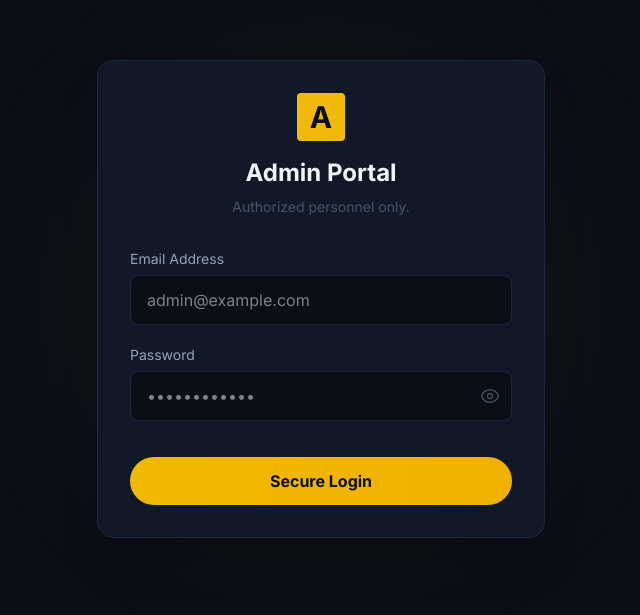
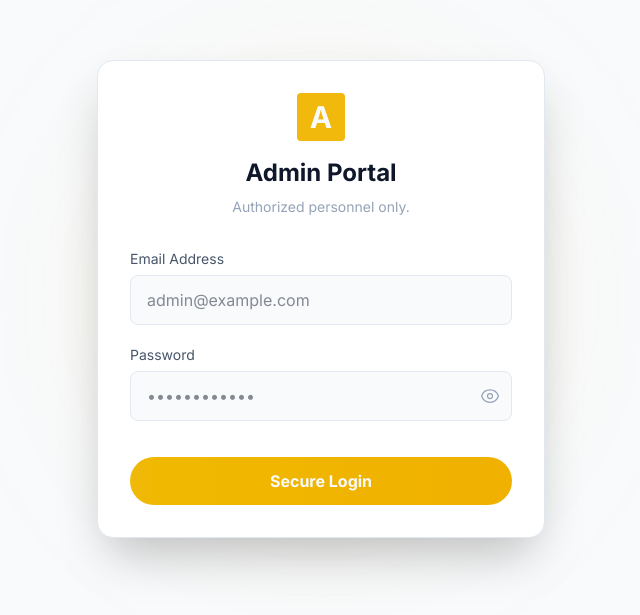
Before and after one commit to mahmoudRagab7/axis-portfolio, a React (Vite) app: page /admin/login in a window 1280 px wide. Shown: the part 101-716 px from the top of the page, without its empty margins (319-959 px from the left). Built offline with nearby package versions, Linux system fonts and the light colour scheme; no server answers.

Commit message:
adding dark and light mode

```diff
--- a/src/App.jsx
+++ b/src/App.jsx
@@ -1,10 +1,13 @@
 import AppRoutes from './routes/AppRoutes';
+import { ThemeProvider } from './context/ThemeContext';
 
 function App() {
   return (
-    <div className="w-full min-h-screen bg-bg-primary text-text-primary font-inter">
-      <AppRoutes />
-    </div>
+    <ThemeProvider>
+      <div className="w-full min-h-screen bg-bg-primary text-text-primary font-inter transition-colors duration-300">
+        <AppRoutes />
+      </div>
+    </ThemeProvider>
   );
 }
 
--- /dev/null
+++ b/src/components/common/ThemeToggle.jsx
@@ -0,0 +1,39 @@
+import { motion } from 'framer-motion';
+import { useTheme } from '../../context/ThemeContext';
+
+const ThemeToggle = ({ className = '' }) => {
+  const { theme, toggleTheme } = useTheme();
+
+  return (
+    <button
+      onClick={toggleTheme}
+      className={`relative flex items-center justify-center w-10 h-10 rounded-full bg-bg-tertiary border border-border text-text-secondary hover:text-accent-gold transition-colors focus:outline-none overflow-hidden cursor-pointer ${className}`}
+      aria-label="Toggle Theme"
+    >
+      <motion.div
+        initial={false}
+        animate={{
+          y: theme === 'dark' ? 0 : 30,
+          opacity: theme === 'dark' ? 1 : 0,
+        }}
+        transition={{ duration: 0.3, ease: 'easeInOut' }}
+        className="absolute inset-0 flex items-center justify-center"
+      >
+        🌙
+      </motion.div>
+      <motion.div
+        initial={false}
+        animate={{
+          y: theme === 'light' ? 0 : -30,
+          opacity: theme === 'light' ? 1 : 0,
+        }}
+        transition={{ duration: 0.3, ease: 'easeInOut' }}
+        className="absolute inset-0 flex items-center justify-center text-lg"
+      >
+        ☀️
+      </motion.div>
+    </button>
+  );
+};
+
+export default ThemeToggle;
--- a/src/components/layout/AdminLayout.jsx
+++ b/src/components/layout/AdminLayout.jsx
@@ -1,6 +1,7 @@
 import { Link, Outlet, useLocation, useNavigate } from 'react-router-dom';
 import { signOut } from 'firebase/auth';
 import { auth } from '../../config/firebase';
+import ThemeToggle from '../common/ThemeToggle';
 
 const AdminLayout = () => {
   const location = useLocation();
@@ -52,10 +53,14 @@ const AdminLayout = () => {
           })}
         </nav>
 
-        <div className="p-4 border-t border-border">
+        <div className="p-4 border-t border-border flex flex-col gap-2">
+          <div className="flex items-center justify-between px-4 py-2">
+            <span className="text-sm font-medium text-text-secondary">Theme</span>
+            <ThemeToggle />
+          </div>
           <button
             onClick={handleLogout}
-            className="flex items-center gap-3 px-4 py-3 w-full text-left text-text-muted hover:text-accent-red hover:bg-accent-red/10 rounded-xl transition-all duration-300"
+            className="flex items-center gap-3 px-4 py-3 w-full text-left text-text-muted hover:text-accent-red hover:bg-accent-red/10 rounded-xl transition-all duration-300 cursor-pointer"
           >
             <span>🚪</span>
             <span className="font-medium">Sign Out</span>
--- a/src/components/layout/Navbar.jsx
+++ b/src/components/layout/Navbar.jsx
@@ -1,6 +1,7 @@
 import { useState, useEffect } from 'react';
 import { motion, AnimatePresence } from 'framer-motion';
 import { Link, useLocation } from 'react-router-dom';
+import ThemeToggle from '../common/ThemeToggle';
 
 const Navbar = () => {
   const [isScrolled, setIsScrolled] = useState(false);
@@ -50,7 +51,7 @@ const Navbar = () => {
           </Link>
 
           {/* Desktop Navigation */}
-          <nav className="hidden md:flex items-center gap-8">
+          <nav className="hidden md:flex items-center gap-6">
             {navLinks.map((link) => (
               <a
                 key={link.name}
@@ -62,6 +63,9 @@ const Navbar = () => {
               </a>
             ))}
 
+            <div className="flex items-center gap-4 pl-4 border-l border-border/50">
+              <ThemeToggle />
+
               {/* CTA Button */}
               <a
                 href="#contact"
@@ -69,17 +73,23 @@ const Navbar = () => {
               >
                 Get Signals
               </a>
+            </div>
           </nav>
+
+          {/* Mobile Actions */}
+          <div className="flex md:hidden items-center gap-4">
+            <ThemeToggle />
 
             {/* Mobile Menu Button */}
             <button
-            className="md:hidden flex flex-col justify-center items-center w-8 h-8 gap-1.5 z-50 focus:outline-none"
+              className="flex flex-col justify-center items-center w-8 h-8 gap-1.5 z-50 focus:outline-none"
               onClick={() => setMobileMenuOpen(!mobileMenuOpen)}
             >
               <span className={`h-0.5 w-6 bg-text-primary rounded-full transition-transform duration-300 ${mobileMenuOpen ? 'rotate-45 translate-y-2' : ''}`}></span>
               <span className={`h-0.5 w-6 bg-text-primary rounded-full transition-opacity duration-300 ${mobileMenuOpen ? 'opacity-0' : ''}`}></span>
               <span className={`h-0.5 w-6 bg-text-primary rounded-full transition-transform duration-300 ${mobileMenuOpen ? '-rotate-45 -translate-y-2' : ''}`}></span>
             </button>
+          </div>
         </div>
       </div>
 
--- /dev/null
+++ b/src/context/ThemeContext.jsx
@@ -0,0 +1,37 @@
+import { createContext, useContext, useEffect, useState } from 'react';
+
+const ThemeContext = createContext();
+
+export const useTheme = () => useContext(ThemeContext);
+
+export const ThemeProvider = ({ children }) => {
+  const [theme, setTheme] = useState(() => {
+    // Check localStorage first
+    const savedTheme = localStorage.getItem('axis_theme');
+    if (savedTheme) {
+      return savedTheme;
+    }
+    // Fall back to system preference
+    if (window.matchMedia && window.matchMedia('(prefers-color-scheme: light)').matches) {
+      return 'light';
+    }
+    return 'dark';
+  });
+
+  useEffect(() => {
+    // Apply theme to HTML tag
+    document.documentElement.setAttribute('data-theme', theme);
+    // Save to localStorage
+    localStorage.setItem('axis_theme', theme);
+  }, [theme]);
+
+  const toggleTheme = () => {
+    setTheme(prev => prev === 'dark' ? 'light' : 'dark');
+  };
+
+  return (
+    <ThemeContext.Provider value={{ theme, toggleTheme }}>
+      {children}
+    </ThemeContext.Provider>
+  );
+};
--- a/src/index.css
+++ b/src/index.css
@@ -1,18 +1,48 @@
 @import "tailwindcss";
 
+:root {
+  /* DARK MODE (Default) */
+  --bg-primary: #0a0e17;
+  --bg-secondary: #111827;
+  --bg-tertiary: #1a2035;
+  --text-primary: #f1f5f9;
+  --text-secondary: #94a3b8;
+  --text-muted: #475569;
+  --border: #1e293b;
+  --glass-bg: rgba(17, 24, 39, 0.8);
+
+  /* Brand accents stay the same */
+  --accent-gold: #f0b90b;
+  --accent-green: #00c896;
+  --accent-red: #ff4757;
+  --accent-blue: #3b82f6;
+}
+
+:root[data-theme="light"] {
+  /* LIGHT MODE */
+  --bg-primary: #f8fafc;
+  --bg-secondary: #ffffff;
+  --bg-tertiary: #f1f5f9;
+  --text-primary: #0f172a;
+  --text-secondary: #475569;
+  --text-muted: #94a3b8;
+  --border: #e2e8f0;
+  --glass-bg: rgba(255, 255, 255, 0.8);
+}
+
 @theme {
-  --color-bg-primary: #0a0e17;
-  --color-bg-secondary: #111827;
-  --color-bg-tertiary: #1a2035;
-  --color-accent-gold: #f0b90b;
-  --color-accent-green: #00c896;
-  --color-accent-red: #ff4757;
-  --color-accent-blue: #3b82f6;
-  --color-text-primary: #f1f5f9;
-  --color-text-secondary: #94a3b8;
-  --color-text-muted: #475569;
-  --color-border: #1e293b;
-  --color-glass-bg: rgba(17, 24, 39, 0.8);
+  --color-bg-primary: var(--bg-primary);
+  --color-bg-secondary: var(--bg-secondary);
+  --color-bg-tertiary: var(--bg-tertiary);
+  --color-accent-gold: var(--accent-gold);
+  --color-accent-green: var(--accent-green);
+  --color-accent-red: var(--accent-red);
+  --color-accent-blue: var(--accent-blue);
+  --color-text-primary: var(--text-primary);
+  --color-text-secondary: var(--text-secondary);
+  --color-text-muted: var(--text-muted);
+  --color-border: var(--border);
+  --color-glass-bg: var(--glass-bg);
 
   --font-inter: 'Inter', sans-serif;
   --font-space: 'Space Grotesk', sans-serif;
@@ -20,6 +50,6 @@
 
 @layer base {
   body {
-    @apply bg-bg-primary text-text-primary font-inter antialiased m-0 min-h-screen;
+    @apply bg-bg-primary text-text-primary font-inter antialiased m-0 min-h-screen transition-colors duration-300;
   }
 }
```
Lines whose indentation alone changed are shown as unchanged.
